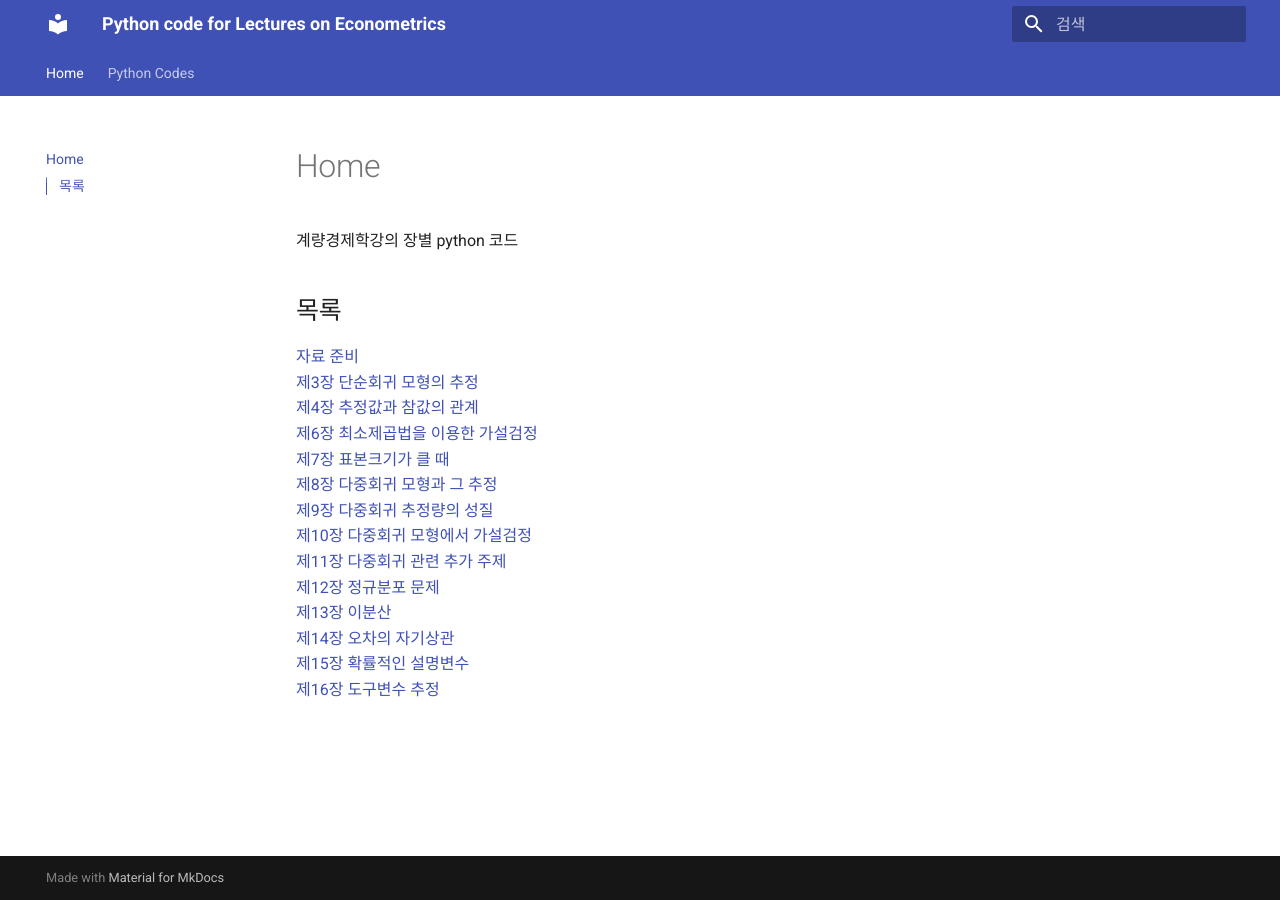
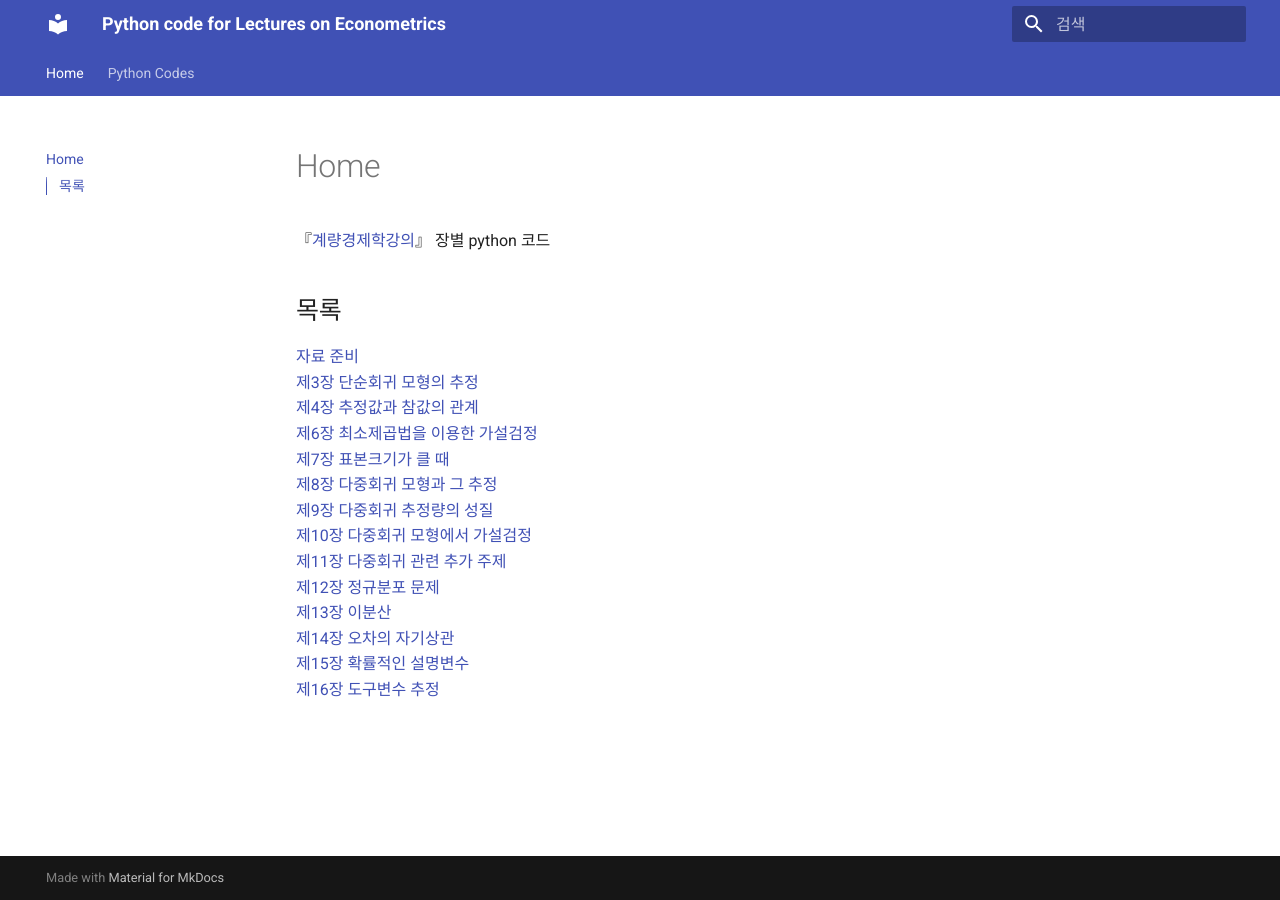
Before and after one commit to chan079/loepy, an MkDocs documentation site: the page built from docs/index.md, in a window 1280 px wide. Built offline with MkDocs 1.6.1 and Material for MkDocs 9.7.7, drawn with Linux system fonts in a browser that asks for light colours; part of the change alters nothing that is shown.

```diff
--- a/docs/index.md
+++ b/docs/index.md
@@ -1,6 +1,6 @@
 # Home
 
-계량경제학강의 장별 python 코드
+『[계량경제학강의](https://github.com/chan079/loebook/)』 장별 python 코드
 
 ## 목록
 
```
